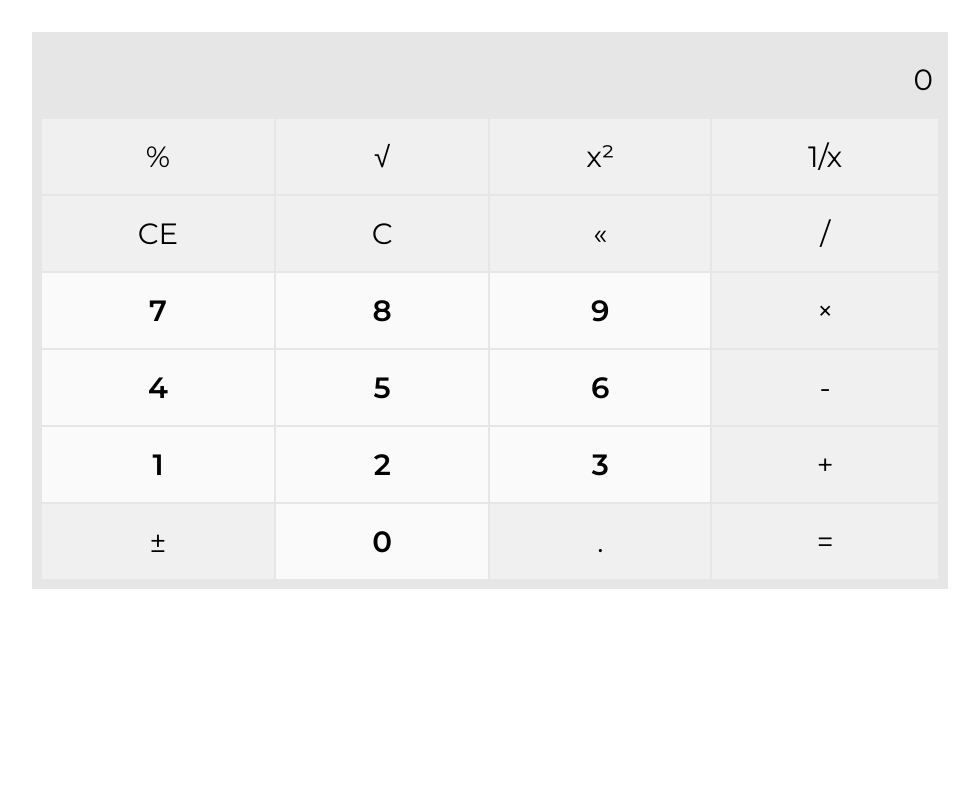
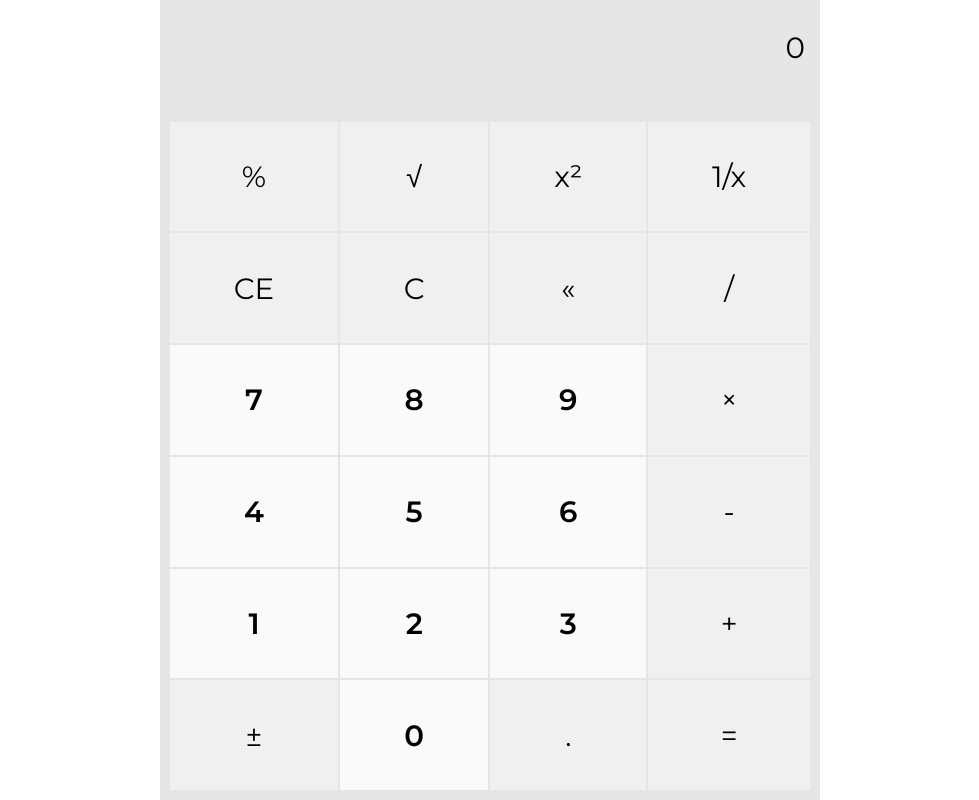
Before and after one commit to insearching/Calc, a plain HTML site: page index.html in a window 1280 px wide. Shown: the whole page, without its empty margins (150-1129 px from the left). Drawn offline with Linux system fonts and the light colour scheme.

Commit message:
Small changes to style

```diff
--- a/css/style.css
+++ b/css/style.css
@@ -1,14 +1,27 @@
 @import url('https://fonts.googleapis.com/css?family=Montserrat:400,600&display=swap');
+
+body {
+  margin: 0;
+  padding: 0;
+  text-align: center; /* !!! */
+}
 
 .grid-container {
   display: grid;
-  margin: auto;
-  margin-top: 4vh;
+  margin: 0 auto;
+  text-align: left;
   grid-template-columns: auto auto auto auto;
   grid-gap: 2px;
   background-color: #e6e6e6;
   padding: 10px;
-  max-width: 70vw;
+  max-width: 50vw;
+
+  position: absolute;
+  margin: auto;
+  top: 0;
+  right: 0;
+  bottom: 0;
+  left: 0;
 }
 
 .grid-item, .grid-number {
```
